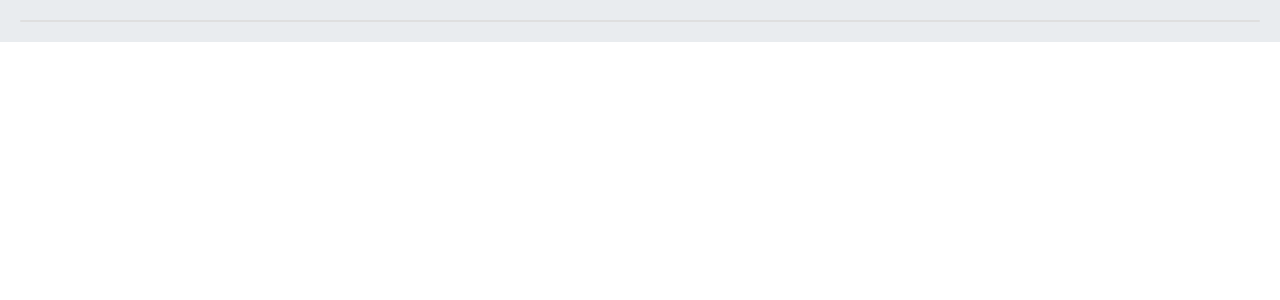
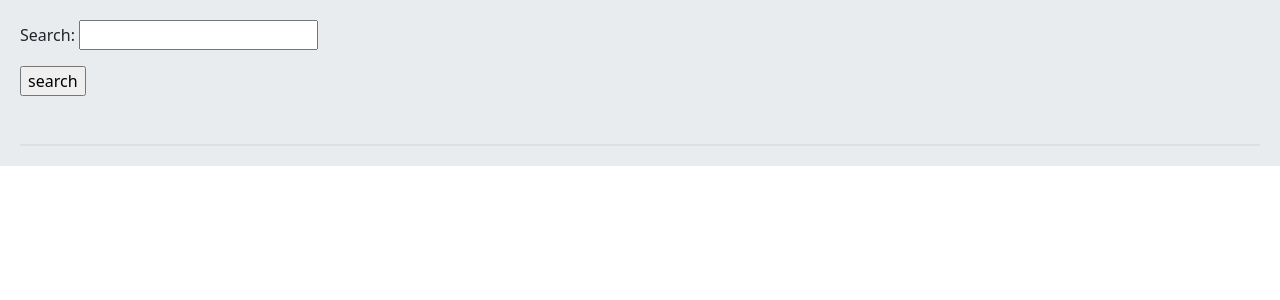
Before and after one commit to misam72/SocialNetwork, a Django app: page / in a window 1280 px wide. Shown: the part 56-356 px from the top of the page. Run offline with Django 4.2, Linux system fonts and the light colour scheme; data that the repository does not hold is empty.

Commit message:
Implement search for index.html page.

```diff
--- a/home/forms.py
+++ b/home/forms.py
@@ -20,3 +20,7 @@ class CommentReplyForm(forms.ModelForm):
     class Meta:
         model = Comment
         fields = ('body',)
+
+
+class PostSearchHome(forms.Form):
+    search = forms.CharField()
--- a/home/templates/home/index.html
+++ b/home/templates/home/index.html
@@ -1,6 +1,12 @@
 {% extends 'base.html' %}
 
 {% block content %}
+
+  <form action="" method="get">
+    {{form.as_p}}
+    <input type='submit' value='search'>
+  </form><br/><br/>
+
   <div class="card">
       {% for post in posts%}
         <a href="{{post.get_absulute_url}}" class="card-body">{{post.body|truncatewords:5}}</a>
--- a/home/views.py
+++ b/home/views.py
@@ -5,18 +5,22 @@ from django.views import View
 from .models import Post, Comment, Vote
 from django.contrib.auth.mixins import LoginRequiredMixin
 from django.contrib import messages
-from .forms import PostCreateUpdateForm, CommentCreateForm, CommentReplyForm
+from .forms import PostCreateUpdateForm, CommentCreateForm, CommentReplyForm, PostSearchHome
 from django.utils.text import slugify
 from django.contrib.auth.decorators import login_required
 from django.utils.decorators import method_decorator
 
 
 class HomeView(View):
+    form_class = PostSearchHome
+
     def get(self, request):
         # arrange posts by create time, newest is first(-created).random change(?). only works here for this view.
         # posts = Post.objects.order_by('-created')
         posts = Post.objects.all()
-        return render(request, "home/index.html", {"posts": posts})
+        if request.GET.get('search'):
+            posts = posts.filter(body__contains=request.GET['search'])
+        return render(request, "home/index.html", {"posts": posts, "form": self.form_class})
 
 
 class PostDetailView(View):
```
